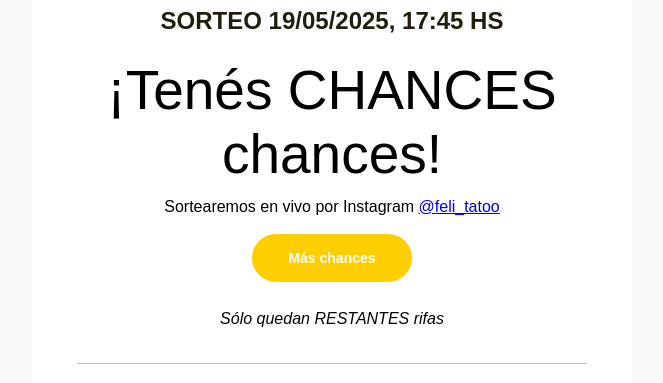
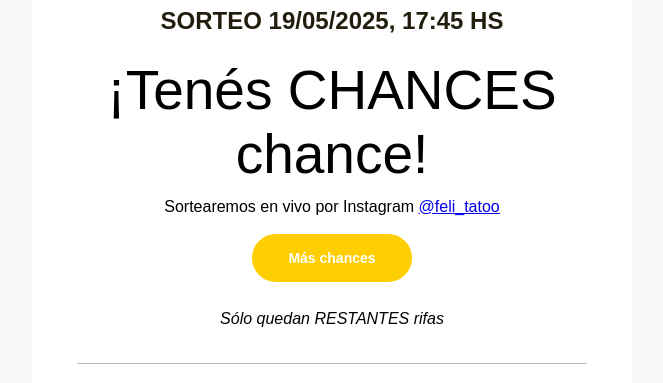
Before and after one commit to gabrielgarciatecnico/rifa7D, a plain HTML site: page index.html in a window 1280 px wide. Shown: the part 417-800 px from the top of the page, without its empty margins (308-971 px from the left). Drawn offline with Linux system fonts and the light colour scheme.

Commit message:
Update index.html

```diff
--- a/index.html
+++ b/index.html
@@ -164,7 +164,7 @@
             document.getElementById('chance-texto-02').textContent = 'chances'
         } else {
             document.getElementById('chance-texto-01').textContent = 'chance'
-            document.getElementById('chance-texto-02').textContent = 'chances'
+            document.getElementById('chance-texto-02').textContent = 'chance'
         }
     </script>
 
```
